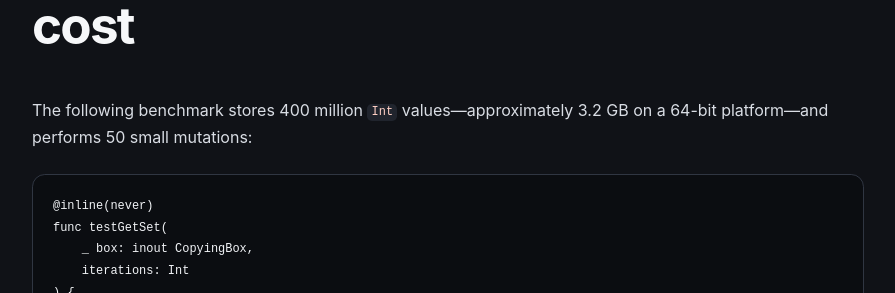
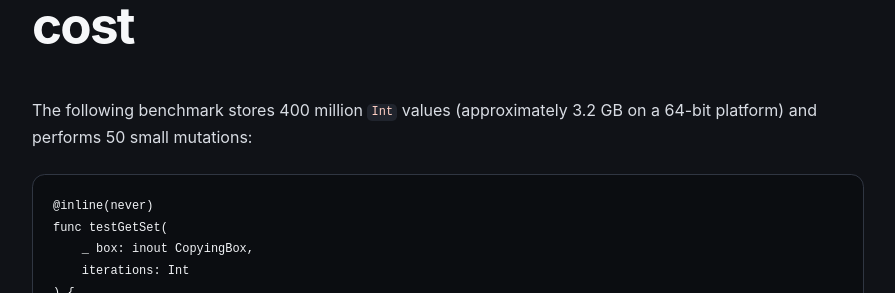
Before and after one commit to pitt500/whats-new-in-swift, a Jekyll site: the page built from swift-6.4/borrow-mutate-accessors/index.md, in a window 1280 px wide and 900 px high, scrolled down 1780 px. Shown: the part 160-453 px from the top of the window, without its empty margins (48-943 px from the left). Built offline with Jekyll 4.4.1, drawn with Linux system fonts in a browser that asks for light colours.

Commit message:
Replace em dashes with parentheses

````diff
--- a/swift-6.4/borrow-mutate-accessors/index.md
+++ b/swift-6.4/borrow-mutate-accessors/index.md
@@ -62,7 +62,7 @@ This model is useful and normally performs well. Standard-library types such as
 
 ## Measuring the read-modify-write cost
 
-The following benchmark stores 400 million `Int` values—approximately 3.2 GB on a 64-bit platform—and performs 50 small mutations:
+The following benchmark stores 400 million `Int` values (approximately 3.2 GB on a 64-bit platform) and performs 50 small mutations:
 
 ```swift
 @inline(never)
````
